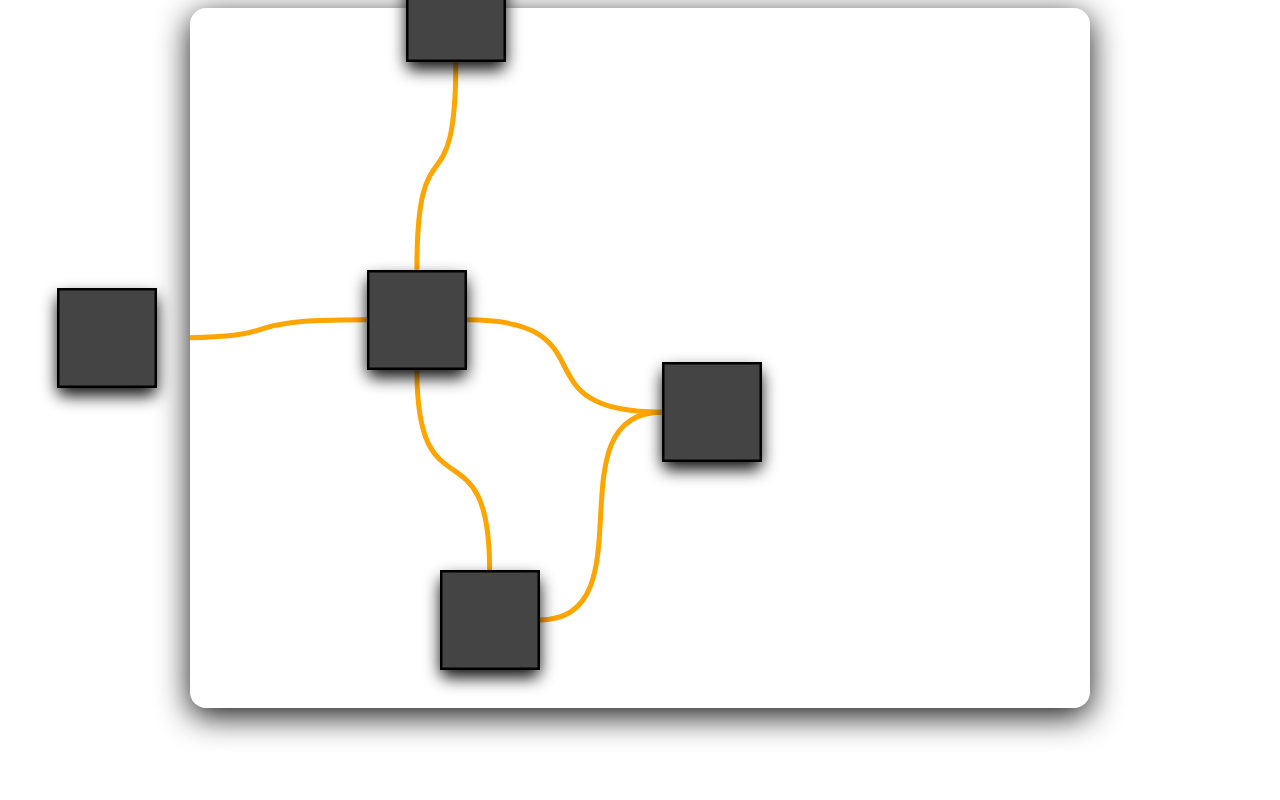
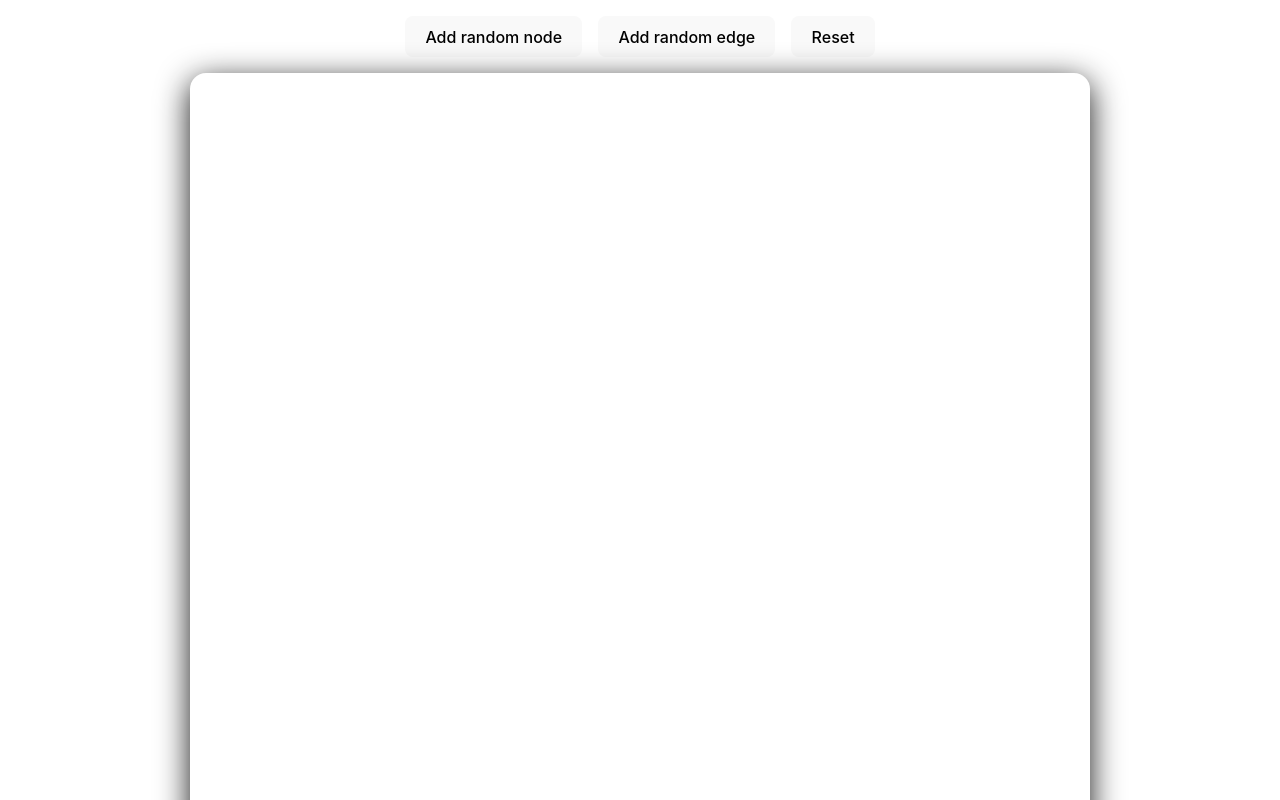
Before and after one commit to magnetenstad/graph-layout, a Vue app: page / in a window 1280 px wide. Shown: the top 800 px of the page. Built offline with nearby package versions, Linux system fonts and the light colour scheme.

Commit message:
Add buttons for building the graph

```diff
--- a/src/App.vue
+++ b/src/App.vue
@@ -1,4 +1,9 @@
 <template>
+  <div class="row">
+    <button @click="store.addRandomNode">Add random node</button>
+    <button @click="store.addRandomEdge">Add random edge</button>
+    <button @click="store.$reset">Reset</button>
+  </div>
   <Canvas :graph="store.graph" msg="Vite + Vue" />
 </template>
 
@@ -8,3 +13,13 @@ import { useGraphStore } from './stores/graph'
 
 const store = useGraphStore()
 </script>
+
+<style>
+.row {
+  display: flex;
+  justify-content: center;
+  align-items: center;
+  gap: 1em;
+  margin: 1em;
+}
+</style>
--- a/src/components/Canvas.vue
+++ b/src/components/Canvas.vue
@@ -84,11 +84,10 @@ const paths = computed(() =>
   })
 )
 
-onMounted(() => {
-  const edgeLen = 300
 const edgeFactor = 0.01
 const chargeFactor = 5000
 
+onMounted(() => {
   const step = () => {
     for (const nodeA of props.graph.nodes) {
       for (const nodeB of props.graph.nodes) {
@@ -104,17 +103,16 @@ onMounted(() => {
           nodeB.rect.left - nodeA.rect.left
         )
 
-        if (
-          props.graph.edges.find(
+        const edge = props.graph.edges.find(
           (edge) =>
             (edge.from === nodeA && edge.to === nodeB) ||
             (edge.from === nodeB && edge.to === nodeA)
         )
-        ) {
+        if (edge) {
           nodeA.speed.x +=
-            (distance - edgeLen) * edgeFactor * Math.cos(direction)
+            (distance - edge.length) * edgeFactor * Math.cos(direction)
           nodeA.speed.y +=
-            (distance - edgeLen) * edgeFactor * Math.sin(direction)
+            (distance - edge.length) * edgeFactor * Math.sin(direction)
         }
 
         const chargeAccX =
--- a/src/components/Node.vue
+++ b/src/components/Node.vue
@@ -2,8 +2,12 @@
   <div
     class="node"
     :style="rectStyle"
-    @mousedown="isSelected ? startMove($event) : undefined"
-    @click="emit('click', $event)"
+    @mousedown="
+      (e) => {
+        emit('click', e)
+        startMove(e)
+      }
+    "
   >
     <svg :width="rectStyle.width" :height="rectStyle.height">
       <rect
--- a/src/stores/graph.ts
+++ b/src/stores/graph.ts
@@ -1,4 +1,4 @@
-import { defineStore } from 'pinia'
+import { defineStore, acceptHMRUpdate } from 'pinia'
 
 export type Rect = { left: number; top: number; width: number; height: number }
 
@@ -15,6 +15,7 @@ export type GraphEdge = {
   type: 'directed' | 'undirected'
   from: GraphNode
   to: GraphNode
+  length: number
 }
 
 export type Graph = {
@@ -25,41 +26,77 @@ export type Graph = {
   selectedNode: GraphNode | null
 }
 
-const initNode = (x: number, y: number) => ({
+const newNode = (x: number, y: number) => ({
   id: '0',
   content: 'Hello World!',
   rect: {
     top: x,
     left: y,
-    width: 100,
-    height: 100,
+    width: 50 + Math.random() * 50,
+    height: 50 + Math.random() * 50,
   },
   speed: { x: 0, y: 0 },
 })
 
+const newEdge = (fromNode: GraphNode, toNode: GraphNode): GraphEdge => ({
+  type: 'directed',
+  from: fromNode,
+  to: toNode,
+  length: 200 + Math.random() * 200,
+})
+
 export const useGraphStore = defineStore('helloWorld', {
   state: () => {
-    const nodeA = initNode(10, 10)
-    const nodeB = initNode(10, 300)
-    const nodeC = initNode(300, 10)
-    const nodeD = initNode(400, 400)
-    const nodeE = initNode(600, 200)
     return {
       graph: {
         width: 900,
-        height: 700,
-        nodes: [nodeA, nodeB, nodeC, nodeD, nodeE],
-        edges: [
-          { type: 'directed', from: nodeA, to: nodeB },
-          { type: 'directed', from: nodeA, to: nodeC },
-          { type: 'directed', from: nodeA, to: nodeD },
-          { type: 'directed', from: nodeA, to: nodeE },
-          { type: 'directed', from: nodeD, to: nodeE },
-        ],
+        height: 900,
+        nodes: [],
+        edges: [],
         selectedNode: null,
-      } satisfies Graph,
+      } as Graph,
     }
   },
 
-  actions: {},
+  actions: {
+    addRandomNode() {
+      this.graph.nodes.push(
+        newNode(
+          Math.random() * this.graph.width,
+          Math.random() * this.graph.height
+        )
+      )
+    },
+    addRandomEdge(): void {
+      const nodes = this.graph.nodes
+      const edges = this.graph.edges
+      if (nodes.length < 2) return
+      if (edges.length >= (nodes.length * (nodes.length - 1)) / 2) {
+        console.error('Graph is fully saturated!')
+        return
+      }
+
+      const fromNode =
+        this.graph.selectedNode ??
+        nodes[Math.floor(Math.random() * nodes.length)]
+      const toNode = nodes[Math.floor(Math.random() * nodes.length)]
+
+      if (fromNode === toNode) return this.addRandomEdge()
+      if (
+        edges.find(
+          (edge) =>
+            (edge.from == fromNode && edge.to == toNode) ||
+            (edge.from == toNode && edge.to == fromNode)
+        )
+      )
+        return this.addRandomEdge()
+
+      edges.push(newEdge(fromNode, toNode))
+    },
+  },
 })
+
+if (import.meta.hot) {
+  // @ts-ignore
+  import.meta.hot.accept(acceptHMRUpdate(useGraphStore, import.meta.hot))
+}
```
Also changed, not shown: 5 other files (tests, documents, lock files or other folders). Lines whose indentation alone changed are shown as unchanged.
